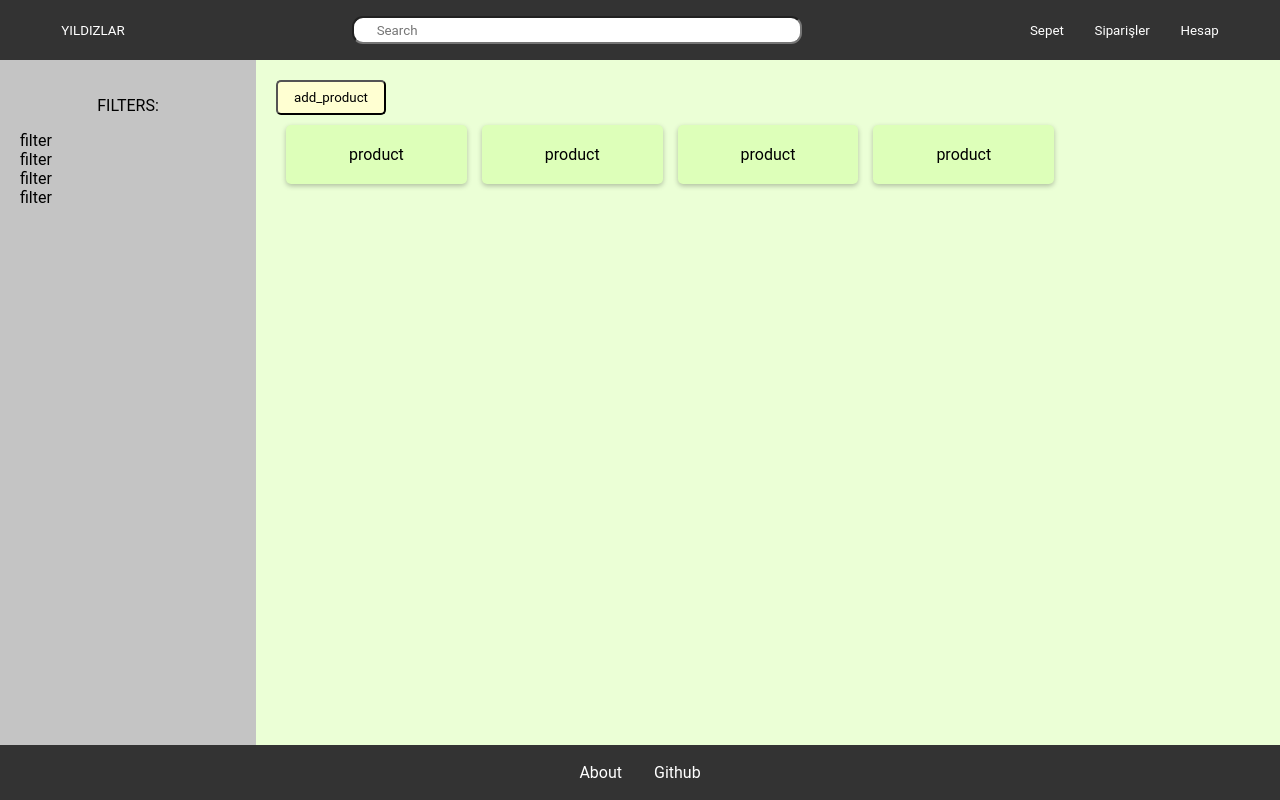
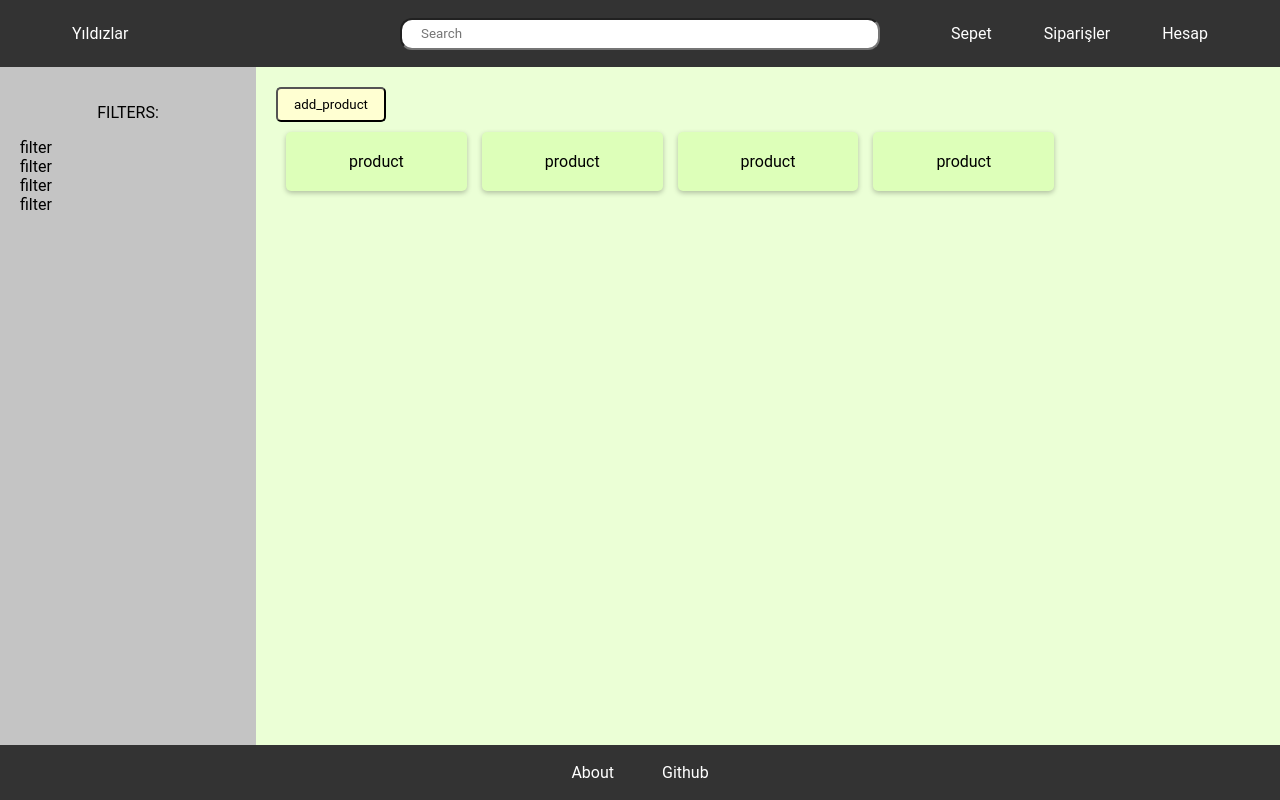
Before and after one commit to cevrimxe/eCommerceProject, a PHP site: page / in a window 1280 px wide. Run offline with PHP 8.4, Linux system fonts and the light colour scheme.

Commit message:
web update checkpoint

```diff
--- a/frontend/assets/style.css
+++ b/frontend/assets/style.css
@@ -15,59 +15,51 @@ html, body {
     min-height: 100dvh;
 }
 
-#content {
-    flex: 1;
-    /* This pushes the footer to the bottom */
-    background-color: rgb(235, 255, 214);
-}
-
-.footer {
-    background-color: #333;
-    color: white;
-    text-align: center;
-    padding: 10px;
-    display: flex;
-    justify-content: center;
-}
-
+/* top navigation bar start */
 .top-nav {
     display: flex;
     justify-content: space-between;
-    padding: 1rem;
+    align-items: center;
+    padding: 1.5rem;
     padding-right: 3rem;
     padding-left: 3rem;
     background: #333;
     color: white;
 }
 
-.search-bar {
-    width: 450px;
-    border-radius: 11px;
-    text-indent: 5%;
+.center {
+    position: absolute;
+    left: 50%;
+    transform: translateX(-50%);
 }
 
-.button-yellowred {
-    background: transparent;
-    border: none;
-    color: #fff;
-    cursor: pointer;
-    position: relative;
-    padding: 0.5em 1em;
-    transition: color 0.3s ease;
-    text-align: center;
-    z-index: 0;
+.search-bar {
+    width: 30rem;
+    height: 2rem;
+    border-radius: 0.75rem;
+    text-indent: 4%;
 }
 
-.button-yellowred:hover {
+.link {
+    padding: 0.5rem 1.5rem;
+    color: white;
+    text-decoration: none;
+    transition: color 0.3s ease;
+}
+
+.link:hover {
     color: rgb(240, 255, 173);
 }
 
-.button-yellowred:active {
+.link:active {
     color: rgb(255, 173, 173);
 }
 
 /* top navigation bar over */
 #content {
+    flex: 1;
+    /* This pushes the footer to the bottom */
+    background-color: rgb(235, 255, 214);
     display: flex;
 }
 
@@ -106,3 +98,13 @@ html, body {
     border-radius: 5px;
     box-shadow: 0 2px 5px rgba(0, 0, 0, 0.25);
 }
+
+.footer {
+    background-color: #333;
+    color: white;
+    padding: 10px;
+    display: flex;
+    justify-content: center;
+    align-items: center;
+    text-align: center;
+}
--- a/index.html
+++ b/index.html
@@ -3,6 +3,8 @@
 
 <head>
     <meta charset="UTF-8">
+    <meta name="viewport" content="width=device-width, initial-scale=1.0">
+
     <title>eCommerce</title>
 
     <link rel="stylesheet" href="frontend/assets/style.css">
@@ -15,16 +17,17 @@
         <div class="top-nav">
 
             <div class="top-nav-left">
-                <button class="button-yellowred">YILDIZLAR</button>
+                <a href="./index.html" class="link">Yıldızlar</a>
             </div>
 
-            <input class="search-bar" type="text" placeholder="Search" />
+            <div class="center">
+                <input class="search-bar" type="text" placeholder="Search" />
+            </div>
 
             <div class="top-nav-right">
-
-                <button class="button-yellowred">Sepet</button>
-                <button class="button-yellowred">Siparişler</button>
-                <button class="button-yellowred">Hesap</button>
+                <a href="./index.html" class="link">Sepet</a>
+                <a href="./index.html" class="link">Siparişler</a>
+                <a href="./index.html" class="link">Hesap</a>
 
             </div>
         </div>
@@ -58,10 +61,11 @@
         </div>
 
         <footer class="footer">
-            <a href="frontend/pages/about.html" class="button-yellowred" target="_blank" rel="noopener noreferrer" style="text-decoration: none;">About</a>
-            <a href="https://github.com/cevrimxe/eCommerceProject" class="button-yellowred" target="_blank" rel="noopener noreferrer" style="text-decoration: none;">Github</a>
+            <a href="frontend/pages/about.html" class="link">About</a>
+            <a href="https://github.com/cevrimxe/eCommerceProject" class="link">Github</a>
         </footer>
 
     </div>
 </body>
+
 </html>
```
Also changed, not shown: frontend/pages/about.html (+21 -10 lines).
